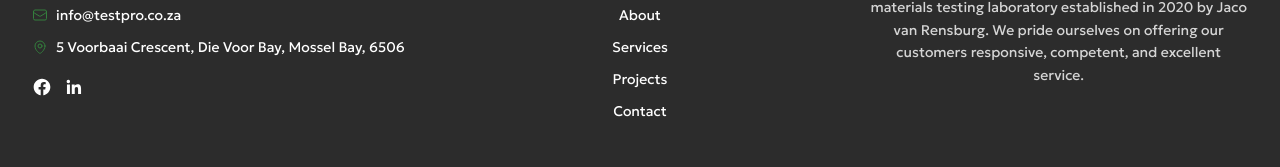
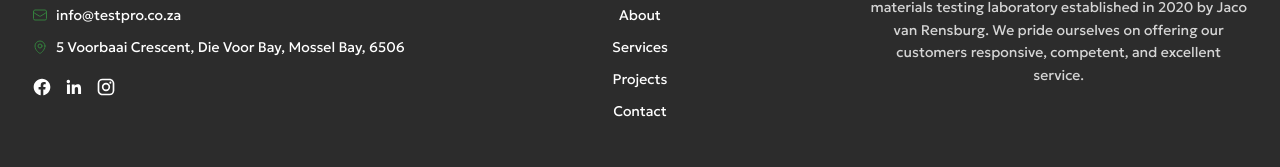
Before and after one commit to WernervRensburg/testpro_v2, a React (Vite) app: page / in a window 1280 px wide. Shown: the part 4357-4524 px from the top of the page. Built offline with nearby package versions, Linux system fonts and the light colour scheme.

Commit message:
Added instagram to socials

```diff
--- a/src/components/Footer.tsx
+++ b/src/components/Footer.tsx
@@ -63,6 +63,17 @@ function Footer() {
                     <path d="M20.45 20.45h-3.56v-5.57c0-1.33-.02-3.03-1.85-3.03-1.85 0-2.14 1.45-2.14 2.94v5.66H9.34V9h3.42v1.56h.05c.48-.9 1.64-1.85 3.38-1.85 3.61 0 4.28 2.38 4.28 5.47v6.27ZM5.34 7.43a2.07 2.07 0 1 1 0-4.13 2.07 2.07 0 0 1 0 4.13ZM7.12 20.45H3.56V9h3.56v11.45Z" />
                   </svg>
                 </a>
+                <a
+                  href="https://www.instagram.com/testprolaboratory"
+                  target="_blank"
+                  rel="noreferrer"
+                  aria-label="Testpro Laboratory on Instagram"
+                  className="hover:text-primary"
+                >
+                  <svg viewBox="0 0 24 24" className="size-5 fill-current">
+                    <path d="M7.8 2h8.4C19.4 2 22 4.6 22 7.8v8.4a5.8 5.8 0 0 1-5.8 5.8H7.8C4.6 22 2 19.4 2 16.2V7.8A5.8 5.8 0 0 1 7.8 2Zm-.2 2A3.6 3.6 0 0 0 4 7.6v8.8C4 18.39 5.61 20 7.6 20h8.8a3.6 3.6 0 0 0 3.6-3.6V7.6C20 5.61 18.39 4 16.4 4H7.6Zm9.65 1.5a1.25 1.25 0 1 1 0 2.5 1.25 1.25 0 0 1 0-2.5ZM12 7a5 5 0 1 1 0 10 5 5 0 0 1 0-10Zm0 2a3 3 0 1 0 0 6 3 3 0 0 0 0-6Z" />
+                  </svg>
+                </a>
               </li>
             </ul>
           </div>
```
